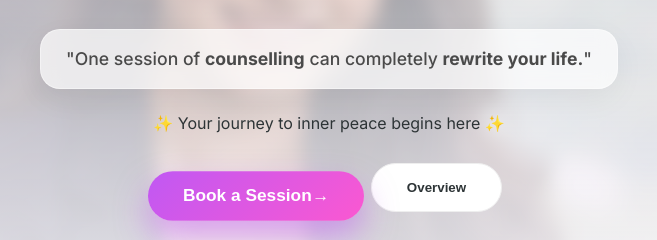
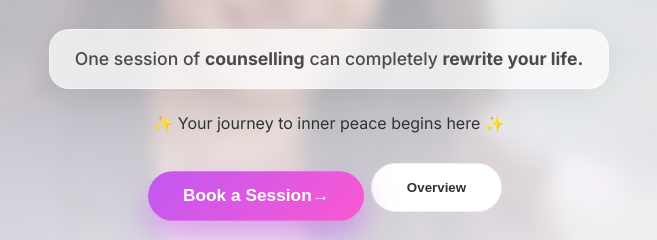
Before and after one commit to Priyanka-683/Holisticpreneur, a website: page index.html in a window 1280 px wide. Shown: the part 357-597 px from the top of the page, 311-968 px from the left. Drawn offline with nearby package versions, Linux system fonts and the light colour scheme; a web font is replaced by a local one.

Commit message:
first commit

```diff
--- a/index.html
+++ b/index.html
@@ -26,7 +26,7 @@
             </h1>
 
             <div class="glass-card description-box fade-in">
-                <p>"One session of <b>counselling</b> can completely <b>rewrite your life.</b>"</p>
+                <p>One session of <b>counselling</b> can completely <b>rewrite your life.</b></p>
             </div>
 
             <p class="journey-text fade-in">✨ Your journey to inner peace begins here ✨</p>
```
